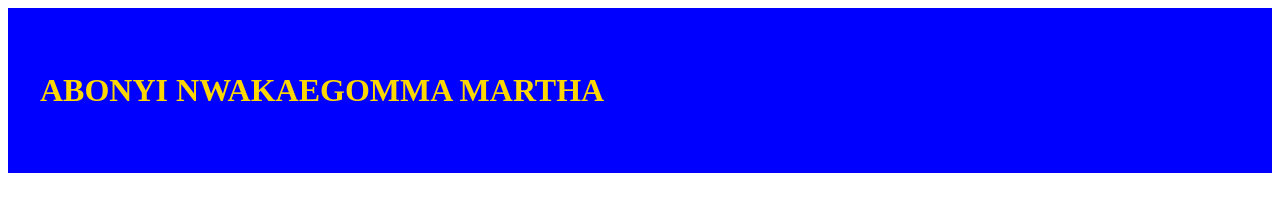
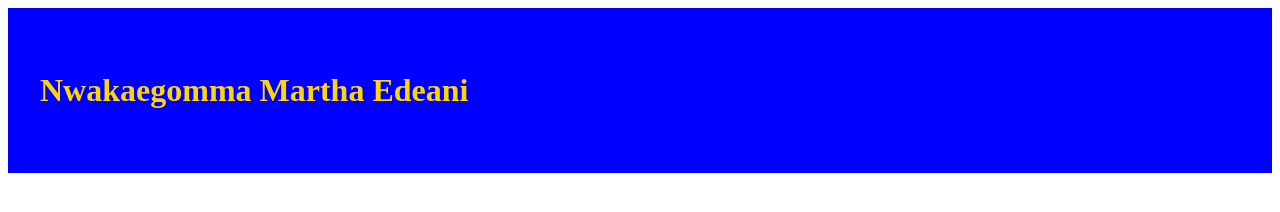
Before and after one commit to Egomma/group-2, a plain HTML site: page index.html in a window 1280 px wide. Drawn offline with Linux system fonts and the light colour scheme.

Commit message:
Add name-section

```diff
--- a/index.html
+++ b/index.html
@@ -9,7 +9,7 @@
 <body>
 
 <section class="name">
-    ABONYI NWAKAEGOMMA MARTHA
+    Nwakaegomma Martha Edeani
 </section>
 </body>
 </html>
```
